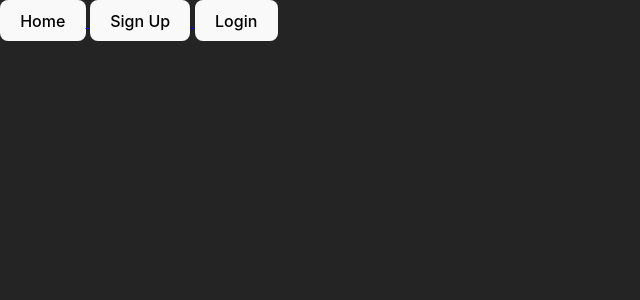
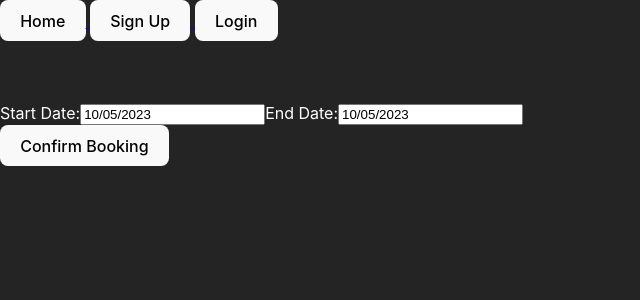
Before and after one commit to Da-vinia/BSound-client, a React (Vite) app: page /renting/1 in a window 1280 px wide. Before the commit this address had no page. Shown: the top 300 px of the page, without its empty margins (0-640 px from the left). Built offline with nearby package versions, Linux system fonts and the light colour scheme; no server answers.

Commit message:
create renting page

```diff
--- a/src/App.css
+++ b/src/App.css
@@ -113,3 +113,8 @@
   flex-direction: column;
   align-items: flex-start;
 }
+.EditProductContainer {
+  display: flex;
+  flex-direction: column;
+  align-items: flex-start;
+}
--- a/src/App.jsx
+++ b/src/App.jsx
@@ -7,6 +7,7 @@ import Navbar from "./components/Navbar";
 import ProfilePage from "./pages/ProfilePage";
 import ProductsPage from "./pages/ProductsPage";
 import AddProductPage from "./pages/AddProductPage";
+import RentingPage from "./pages/RentingPage";
 
 
 function App() {
@@ -24,6 +25,7 @@ function App() {
           <Route path="/profile" element={ <ProfilePage /> } />
           <Route path="/products" element={ <ProductsPage /> } />
           <Route path="/add" element={ <AddProductPage /> } />
+          <Route path="/renting/:productId" element={ <RentingPage /> } />
 
 
 
--- a/src/components/ProductCard.jsx
+++ b/src/components/ProductCard.jsx
@@ -61,6 +61,25 @@ function ProductCard( {productName, description, _id, mediaUrl, pricePerDay, own
         });
       };
 
+      const handleCancel = () => {
+        setEditedProductData({
+          productName,
+          description,
+          pricePerDay,
+          category: "",
+          availability: {
+            startDate: null,
+            endDate: null,
+          },
+          mediaUrl,
+          location: {
+            city: "",
+            district: "",
+          },
+          contactDetails: "",
+        });
+        setIsEditing(false);
+      };
 
     const handleDelete = () => {
         const storedToken = localStorage.getItem('authToken');
@@ -89,7 +108,7 @@ function ProductCard( {productName, description, _id, mediaUrl, pricePerDay, own
 
             {isEditing ? (
 
-                <div>
+                <div className="EditProductContainer">
                 <label htmlFor="productName">Product Name:</label>
                 <input
                     type="text"
@@ -223,6 +242,7 @@ function ProductCard( {productName, description, _id, mediaUrl, pricePerDay, own
                     onChange={handleImageChange}
                 />
                 <button onClick={handleSave}>Save</button>
+                <button onClick={handleCancel}>Cancel</button>
             </div>
 
 
@@ -232,7 +252,10 @@ function ProductCard( {productName, description, _id, mediaUrl, pricePerDay, own
                 <img src={mediaUrl} alt={productName} />
                 <p>{description}</p>
                 <h4>{pricePerDay} <span>EUR/day</span></h4>
-                <button>Rent</button>
+                <Link to={`/renting/${_id}`}>
+                    <button>Rent</button>
+                </Link>
+
             </div>
             )}
 
--- a/src/pages/HomePage.jsx
+++ b/src/pages/HomePage.jsx
@@ -10,7 +10,7 @@ function HomePage() {
                 <p>Explore, rent, and connect with the vibrant music scene of the city
                     at BSound (SoundRaver) Berlin. The party starts here...
                 </p>
-                <Link to={"/rentals"}> Explore Now </Link>
+                <Link to={"/products"}> Explore Now </Link>
             </div>
 
         </div>
--- a/src/pages/LoginPage.jsx
+++ b/src/pages/LoginPage.jsx
@@ -25,7 +25,9 @@ function LoginPage(props) {
 
     axios.post(`${API_URL}/auth/login`, requestBody)
       .then((response) => {
+
         console.log('JWT token', response.data.authToken );
+
         storeToken(response.data.authToken);
         authenticateUser();
         navigate('/');
@@ -64,7 +66,7 @@ function LoginPage(props) {
       { errorMessage && <p className="error-message">{errorMessage}</p> }
 
       <p>Don't have an account yet?</p>
-      <Link to={"/signup"}> Join us</Link>
+      <Link to={"/signup"}> Join us here</Link>
     </div>
   )
 }
--- /dev/null
+++ b/src/pages/RentingPage.jsx
@@ -0,0 +1,115 @@
+import { useEffect, useState, useContext } from "react";
+import { Link, useNavigate, useParams } from "react-router-dom";
+import axios from "axios";
+import { AuthContext } from "../context/auth.context";
+import DatePicker from "react-datepicker";
+import "react-datepicker/dist/react-datepicker.css";
+
+const API_URL = "http://localhost:5005";
+
+function RentingPage() {
+    const { user } = useContext(AuthContext);
+    const { productId } = useParams();
+    const [product, setProduct] = useState({});
+    // const [startDate, setStartDate] = useState(null);
+    // const [endDate, setEndDate] = useState(null);
+    const [startDate, setStartDate] = useState(new Date());
+    const [endDate, setEndDate] = useState(new Date());
+    const [isAvailable, setIsAvailable] = useState(true);
+    const [bookingConfirmed, setBookingConfirmed] = useState(false);
+
+    useEffect(() => {
+      axios
+        .get(`${API_URL}/products/${productId}`)
+        .then((response) => {
+          setProduct(response.data);
+        })
+        .catch((error) => {
+          console.error("Error fetching product details:", error);
+        });
+    }, [productId]);
+
+    const handleConfirmBooking = () => {
+      const storedToken = localStorage.getItem("authToken");
+      axios
+        .post(
+          `${API_URL}/bookings`,
+          {
+            startDate,
+            endDate,
+            totalPrice: calculateTotalPrice(startDate, endDate, product.pricePerDay),
+            productBooked: productId,
+          },
+          {
+            headers: { Authorization: `Bearer ${storedToken}` },
+          }
+        )
+        .then((response) => {
+          setBookingConfirmed(true);
+          const updatedProduct = { ...product };
+          updatedProduct.bookedDates.push({
+            startDate,
+            endDate,
+          });
+          setProduct(updatedProduct);
+        })
+        .catch((error) => {
+          console.error("Error creating booking:", error);
+          setIsAvailable(false);
+        });
+    };
+
+    const calculateTotalPrice = (startDate, endDate, pricePerDay) => {
+      const daysDiff = Math.ceil((endDate - startDate) / (1000 * 60 * 60 * 24));
+      return daysDiff * pricePerDay;
+    };
+
+    return (
+      <div className="RentingPageContainer">
+        {bookingConfirmed ? (
+          <div className="BookingConfirmation">
+            <h2>Your music sounds better with us!</h2>
+            <p>Thank you for choosing us for your musical rental!</p>
+            <div className="BookingDetails">
+              <h3>Booking Details</h3>
+              <p>Product: {product.productName}</p>
+              <img src={product.mediaUrl} alt={product.productName} />
+              <p>Dates: {startDate.toDateString()} to {endDate.toDateString()}</p>
+              <p>Total Price: {calculateTotalPrice(startDate, endDate, product.pricePerDay)} EUR</p>
+              <p>Contact Details: {product.owner && product.owner.contactDetails}</p>
+            </div>
+          </div>
+        ) : (
+          <div className="ProductDetails">
+            <h2>{product.productName}</h2>
+            <img src={product.mediaUrl} alt={product.productName} />
+            <p>{product.description}</p>
+            <div className="DatePickers">
+              <label>Start Date:</label>
+              <DatePicker
+                selected={startDate}
+                onChange={(date) => setStartDate(date)}
+                minDate={new Date()}
+                placeholderText="Select start date"
+                required
+              />
+
+              <label>End Date:</label>
+              <DatePicker
+                selected={endDate}
+                onChange={(date) => setEndDate(date)}
+                minDate={startDate}
+                placeholderText="Select end date"
+                required
+              />
+            </div>
+            {!isAvailable && <p>Dates are not available</p>}
+            <button onClick={handleConfirmBooking}>Confirm Booking</button>
+          </div>
+        )}
+      </div>
+    );
+}
+
+
+export default RentingPage;
--- a/src/pages/SignupPage.jsx
+++ b/src/pages/SignupPage.jsx
@@ -26,7 +26,8 @@ function SignupPage(props) {
 
         axios.post(`${API_URL}/auth/signup`, requestBody)
         .then((response) => {
-            navigate('/login');
+            console.log('Response from server:', response);
+            navigate('/products');
         })
         .catch((error) => {
             const errorDescription = error.response.data.message;
```
